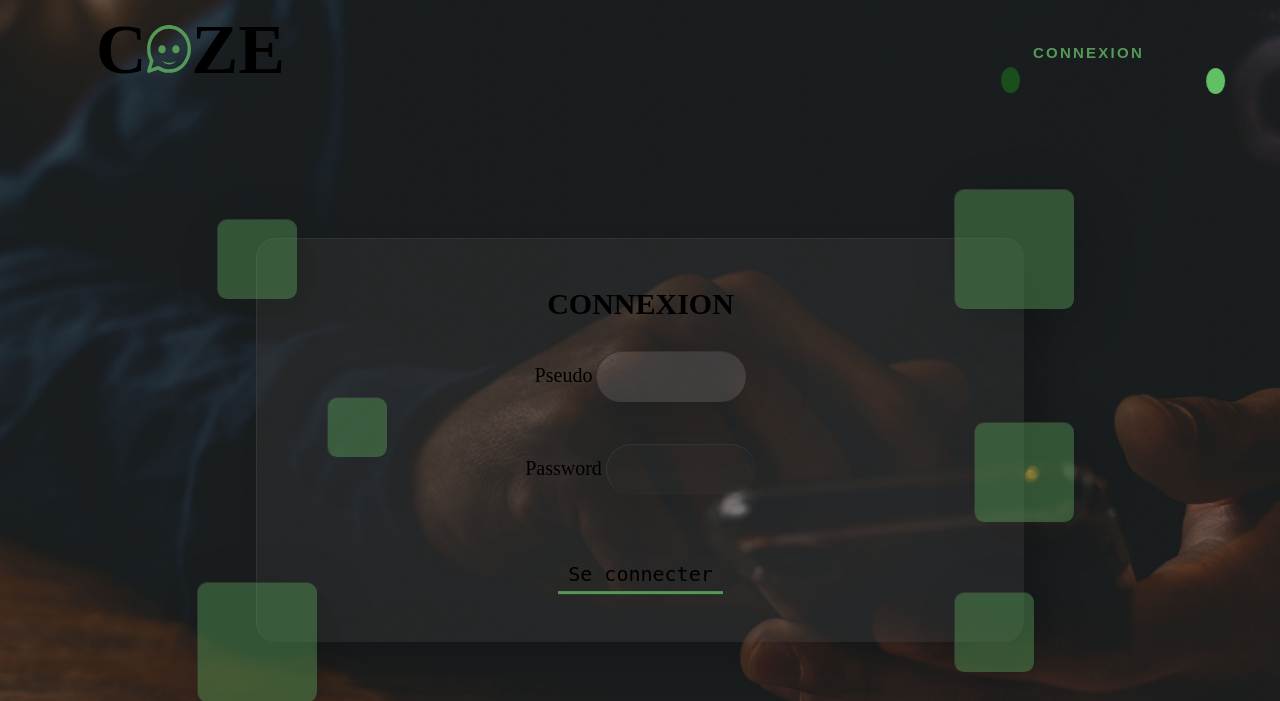
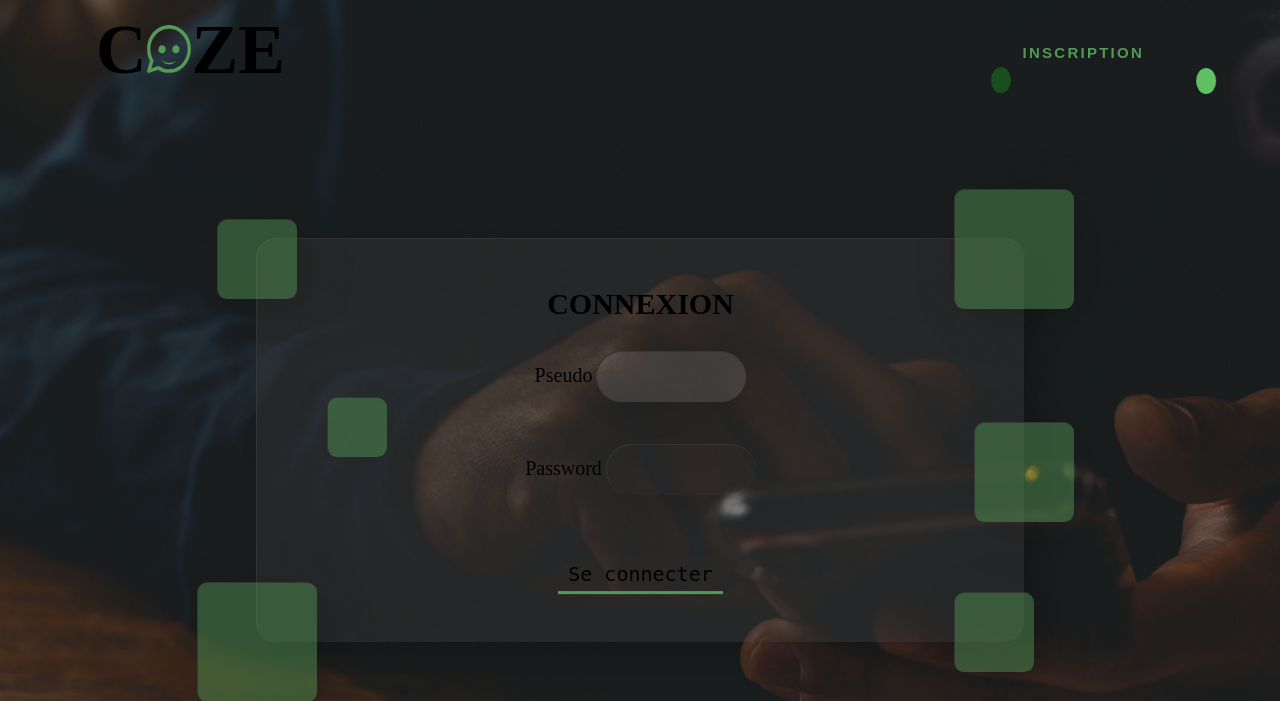
Before and after one commit to AlexisMetton/COZE, a Symfony app: template templates/security/login.html.twig in a window 1280 px wide. Shown: the top 701 px of the page. Run offline with Twig, Linux system fonts and the light colour scheme; the template is opened without the code that fills it, so the values that code supplies are empty; some libraries are stand-ins or nearby versions.

Commit message:
changement inscription dans connexion

```diff
--- a/templates/security/login.html.twig
+++ b/templates/security/login.html.twig
@@ -18,7 +18,7 @@
     <body>
         <header>
             <a style="color:black;" href="{{ path('home') }}"><h1>C<span><img src="{{ asset('img/coze.svg') }}" height="48px"></span>ZE</h1></a>
-            <div class="container"><a href="{{ path('home') }}"><button class="btn">CONNEXION</button></a></div>
+            <div class="container"><a href="{{ path('home') }}"><button class="btn">INSCRIPTION</button></a></div>
         </header>
 {% block body %}
 <form method="post">
```
